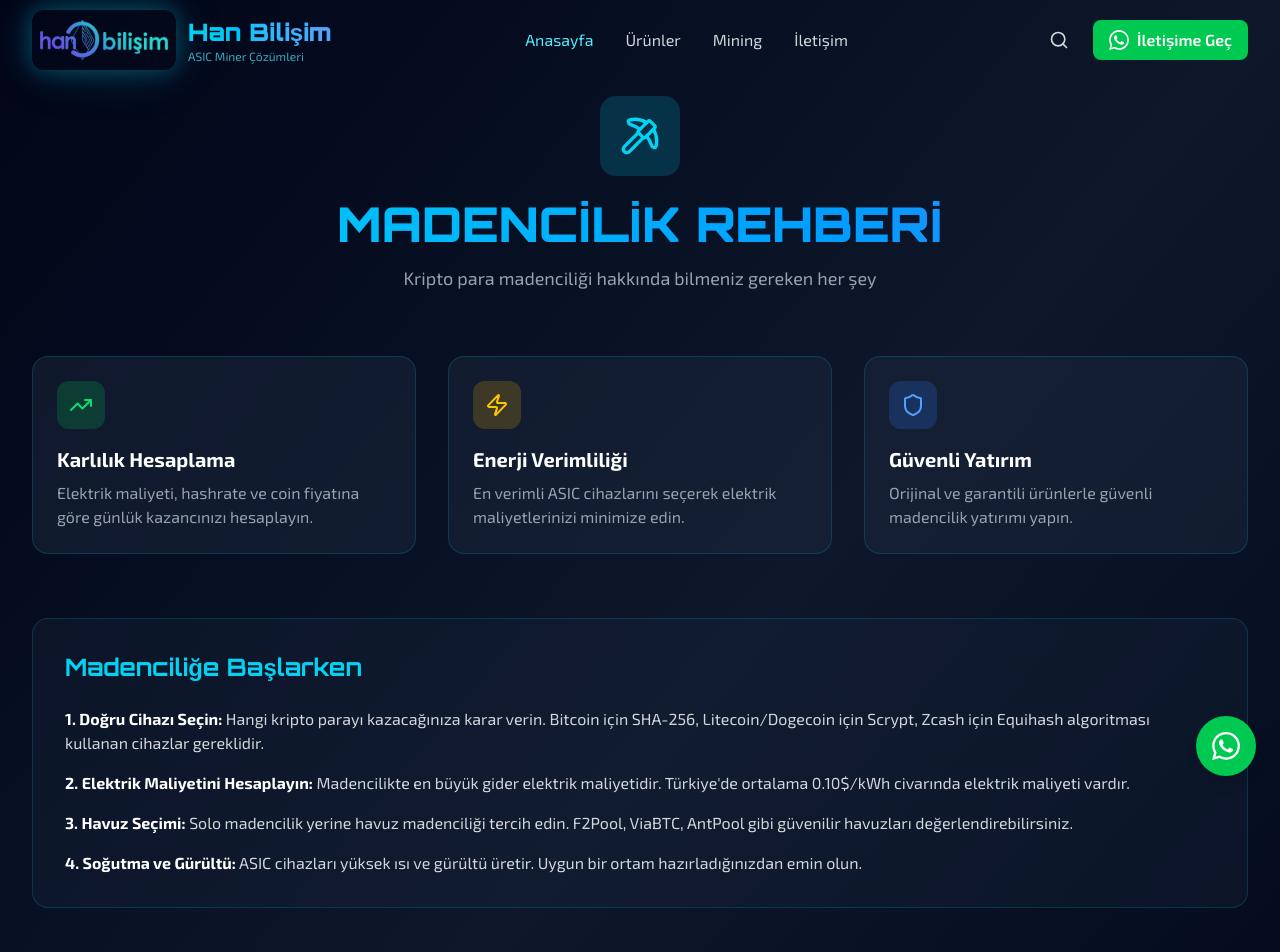
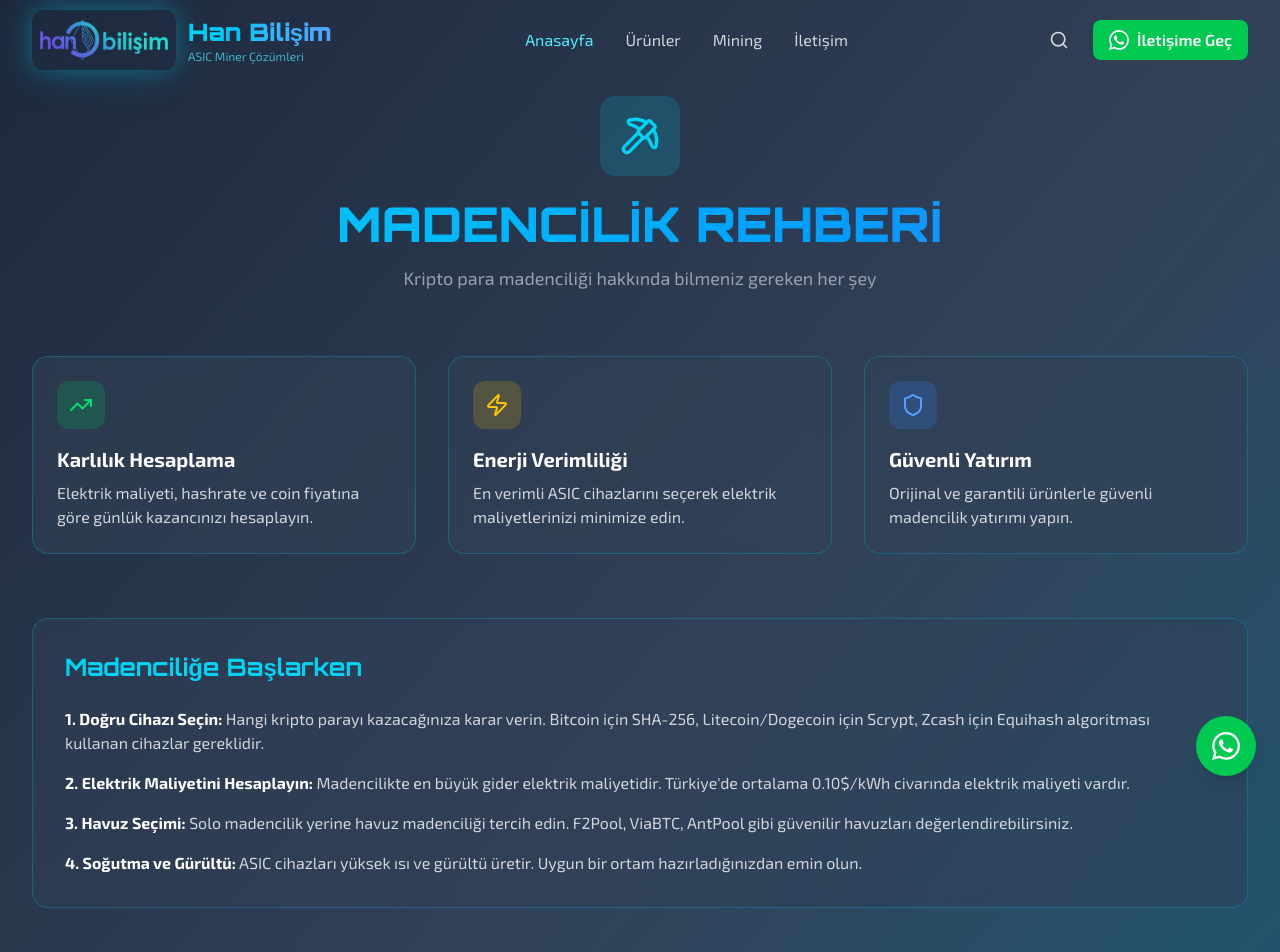
Before and after one commit to Ekrem-A/miner-site, a Next.js app: page /mining in a window 1280 px wide. Shown: the top 952 px of the page. Built offline with nearby package versions, Linux system fonts and the light colour scheme; no server answers; the database is empty.

Commit message:
sayfa tasarım güncellendi

```diff
--- a/app/components/common/Footer.tsx
+++ b/app/components/common/Footer.tsx
@@ -9,7 +9,7 @@ export function Footer() {
 
   return (
     <div>
-        <footer className="bg-slate-950 border-t border-cyan-500/20 py-12 mt-20">
+        <footer className="bg-slate-800 border-t border-cyan-500/40 py-12 mt-20">
         <div className="max-w-7xl mx-auto px-4 sm:px-6 lg:px-8">
           <div className="grid grid-cols-1 md:grid-cols-4 gap-8 mb-8">
             {/* Company Info */}
--- a/app/contact/layout.tsx
+++ b/app/contact/layout.tsx
@@ -7,7 +7,7 @@ export default function ContactLayout({
   children: React.ReactNode;
 }) {
   return (
-    <div className="min-h-screen bg-slate-950 text-white">
+    <div className="min-h-screen bg-gradient-to-br from-slate-800 via-slate-700 to-cyan-800 text-white">
       <Header />
       <main className="pt-20">
         {children}
--- a/app/globals.css
+++ b/app/globals.css
@@ -122,7 +122,7 @@ body {
 
 .mesh-gradient {
   background:
-    radial-gradient(at 20% 30%, rgba(6, 182, 212, 0.15) 0px, transparent 50%),
-    radial-gradient(at 80% 70%, rgba(8, 145, 178, 0.15) 0px, transparent 50%),
-    radial-gradient(at 40% 80%, rgba(14, 116, 144, 0.15) 0px, transparent 50%);
+    radial-gradient(at 20% 30%, rgba(6, 182, 212, 0.25) 0px, transparent 50%),
+    radial-gradient(at 80% 70%, rgba(8, 145, 178, 0.25) 0px, transparent 50%),
+    radial-gradient(at 40% 80%, rgba(14, 116, 144, 0.20) 0px, transparent 50%);
 }
--- a/app/mining/page.tsx
+++ b/app/mining/page.tsx
@@ -6,7 +6,7 @@ import { Pickaxe, Zap, TrendingUp, Shield } from 'lucide-react';
 
 export default function MiningPage() {
   return (
-    <div className="min-h-screen bg-gradient-to-br from-slate-950 via-slate-900 to-slate-950">
+    <div className="min-h-screen bg-gradient-to-br from-slate-800 via-slate-700 to-cyan-800">
       <Header />
 
       <main className="pt-24 pb-20">
@@ -26,39 +26,39 @@ export default function MiningPage() {
 
           {/* Features Grid */}
           <div className="grid grid-cols-1 md:grid-cols-3 gap-8 mb-16">
-            <div className="bg-slate-800/50 border border-cyan-500/20 rounded-2xl p-6 hover:border-cyan-500/40 transition-colors">
+            <div className="bg-slate-700/60 border border-cyan-500/30 rounded-2xl p-6 hover:border-cyan-500/50 transition-colors backdrop-blur-sm">
               <div className="w-12 h-12 bg-green-500/20 rounded-xl flex items-center justify-center mb-4">
                 <TrendingUp className="w-6 h-6 text-green-400" />
               </div>
               <h3 className="text-xl font-bold text-white mb-2">Karlılık Hesaplama</h3>
-              <p className="text-gray-400">
+              <p className="text-gray-300">
                 Elektrik maliyeti, hashrate ve coin fiyatına göre günlük kazancınızı hesaplayın.
               </p>
             </div>
 
-            <div className="bg-slate-800/50 border border-cyan-500/20 rounded-2xl p-6 hover:border-cyan-500/40 transition-colors">
+            <div className="bg-slate-700/60 border border-cyan-500/30 rounded-2xl p-6 hover:border-cyan-500/50 transition-colors backdrop-blur-sm">
               <div className="w-12 h-12 bg-yellow-500/20 rounded-xl flex items-center justify-center mb-4">
                 <Zap className="w-6 h-6 text-yellow-400" />
               </div>
               <h3 className="text-xl font-bold text-white mb-2">Enerji Verimliliği</h3>
-              <p className="text-gray-400">
+              <p className="text-gray-300">
                 En verimli ASIC cihazlarını seçerek elektrik maliyetlerinizi minimize edin.
               </p>
             </div>
 
-            <div className="bg-slate-800/50 border border-cyan-500/20 rounded-2xl p-6 hover:border-cyan-500/40 transition-colors">
+            <div className="bg-slate-700/60 border border-cyan-500/30 rounded-2xl p-6 hover:border-cyan-500/50 transition-colors backdrop-blur-sm">
               <div className="w-12 h-12 bg-blue-500/20 rounded-xl flex items-center justify-center mb-4">
                 <Shield className="w-6 h-6 text-blue-400" />
               </div>
               <h3 className="text-xl font-bold text-white mb-2">Güvenli Yatırım</h3>
-              <p className="text-gray-400">
+              <p className="text-gray-300">
                 Orijinal ve garantili ürünlerle güvenli madencilik yatırımı yapın.
               </p>
             </div>
           </div>
 
           {/* Info Section */}
-          <div className="bg-slate-800/30 border border-cyan-500/20 rounded-2xl p-8">
+          <div className="bg-slate-700/50 border border-cyan-500/30 rounded-2xl p-8 backdrop-blur-sm">
             <h2 className="orbitron text-2xl font-bold text-cyan-400 mb-6">Madenciliğe Başlarken</h2>
             <div className="space-y-4 text-gray-300">
               <p>
--- a/app/page.tsx
+++ b/app/page.tsx
@@ -6,7 +6,7 @@ import { Footer } from './components/common/Footer';
 
 export default function MiningASICShop() {
   return (
-    <div className="min-h-screen bg-gradient-to-br from-slate-950 via-cyan-950 to-blue-950 text-white">
+    <div className="min-h-screen bg-gradient-to-br from-slate-800 via-slate-700 to-cyan-800 text-white">
       {/* Header / TopBar */}
       <Header />
 
--- a/app/products/ProductCard.tsx
+++ b/app/products/ProductCard.tsx
@@ -34,7 +34,7 @@ export default function ProductCard({ product, idx }: ProductCardProps) {
       href={`/products/${product.id}`}
       className={`product-card card-glow rounded-2xl overflow-hidden glow-hover fade-in stagger-${(idx % 6) + 1} cursor-pointer block group relative`}
     >
-      <div className="relative h-64 bg-slate-900/50 overflow-hidden">
+      <div className="relative h-100 bg-slate-900/50 overflow-hidden">
         <img
           src={product.image_urls?.[0] || product.image || '/placeholder.png'}
           alt={product.name}
--- a/app/products/[id]/layout.tsx
+++ b/app/products/[id]/layout.tsx
@@ -7,7 +7,7 @@ export default function ProductDetailLayout({
   children: React.ReactNode;
 }) {
   return (
-    <div className="min-h-screen bg-slate-950 text-white">
+    <div className="min-h-screen bg-gradient-to-br from-slate-800 via-slate-700 to-cyan-800 text-white">
       <Header />
       <main className="pt-20">
         {children}
```
